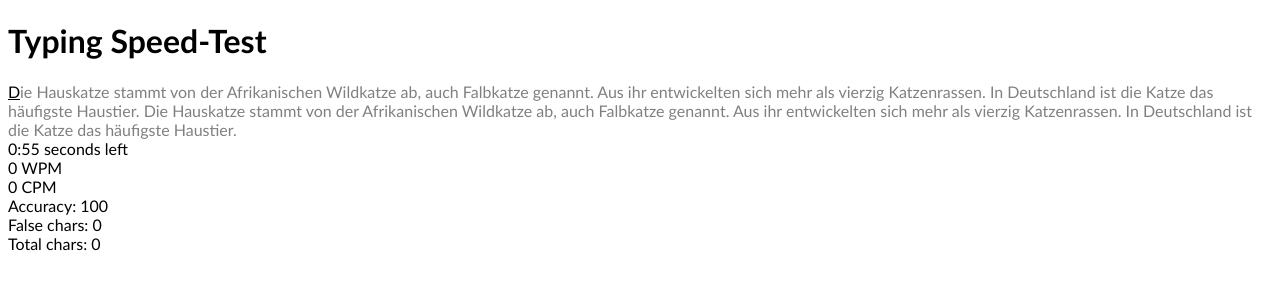
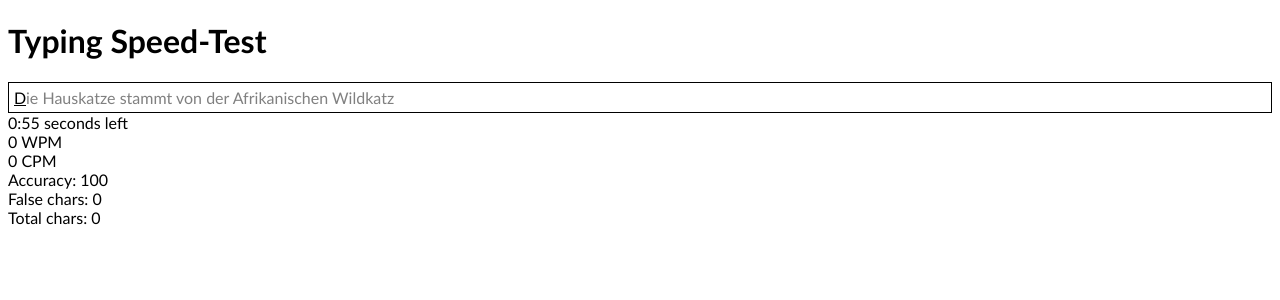
Before and after one commit to Kartoffi/typing-speedtest, a SvelteKit app: page / in a window 1280 px wide. Shown: the top 300 px of the page. Built offline with nearby package versions, Linux system fonts and the light colour scheme.

Commit message:
Implement logic to show only the first row

```diff
--- a/src/routes/+page.svelte
+++ b/src/routes/+page.svelte
@@ -17,12 +17,27 @@
 
     let testOver = $state(false);
     let text = 'Die Hauskatze stammt von der Afrikanischen Wildkatze ab, auch Falbkatze genannt. Aus ihr entwickelten sich mehr als vierzig Katzenrassen. In Deutschland ist die Katze das häufigste Haustier. Die Hauskatze stammt von der Afrikanischen Wildkatze ab, auch Falbkatze genannt. Aus ihr entwickelten sich mehr als vierzig Katzenrassen. In Deutschland ist die Katze das häufigste Haustier.';
-    let textArray = $state(
-        text.split('').map((char): CharInfo => ({ char, typed: false, correct: null }))
-    );
     let tippedText = $state('');
     let currentIndex = $state(0);
     let whitelist = ['Shift'];
+    let currentRow = $state(0);
+
+    const createTextArray = (text: string, maxCharLengthInRow: number) => {
+        let chars = text.split('').map((char): CharInfo => ({ char, typed: false, correct: null }));
+        let rows: CharInfo[][] = [];
+        let row: CharInfo[] = [];
+        chars.forEach((element, index) => {
+            row.push(element);
+            if ((index % maxCharLengthInRow === 0) && index !== 0) {
+                rows.push(row);
+                row = [];
+            }
+        });
+
+        return rows;
+    }
+
+    let textArray = $state(createTextArray(text, 50));
 
 
     const recalcSpeed = () => {
@@ -59,29 +74,38 @@
             return;
         }
 
-        if (currentIndex > text.length) {
+        // Get row length for easier reference
+        let rowLength = textArray[currentRow]?.length || 1;
+
+        // Calculate global char index
+        let globalIndex = currentRow * rowLength + currentIndex;
+        if (globalIndex >= text.length) {
             testOver = true;
             return;
         }
 
-        if ((text.split('')[currentIndex] !== event.key)) {
-            textArray[currentIndex].correct = false;
+        if ((textArray[currentRow][currentIndex].char !== event.key)) {
+            textArray[currentRow][currentIndex].correct = false;
             falseTippedChars += 1;
             currentIndex += 1;
             accuracy = Math.max(0, Math.floor(((correctTippedChars) / (correctTippedChars + falseTippedChars)) * 100));
-            if (currentIndex >= text.length) {
+            if (globalIndex + 1 >= text.length) {
                 testOver = true;
             }
             return;
         }
 
-        textArray[currentIndex].correct = true;
+        textArray[currentRow][currentIndex].correct = true;
         correctTippedChars += 1;
         currentIndex += 1;
         accuracy = Math.max(0, Math.floor(((correctTippedChars) / (correctTippedChars + falseTippedChars)) * 100));
         recalcSpeed();
-
-        if (currentIndex >= text.length) {
+        // If last letter of row, move to next row
+        if (currentIndex >= rowLength) {
+            currentRow += 1;
+            currentIndex = 0;
+        }
+        if (globalIndex + 1 >= text.length) {
             testOver = true;
         }
     };
@@ -92,7 +116,6 @@
         return `${minutes}:${remainingSeconds < 10 ? '0' : ''}${remainingSeconds}`;
     }
 </script>
-
 <h1> Typing Speed-Test </h1>
 <div
     class="text"
@@ -106,7 +129,7 @@
         }
     }}
 >
-    {#each textArray as char, index}
+    {#each textArray[currentRow] as char, index}
         <span
             class="char"
             class:char--current={index === currentIndex}
@@ -122,6 +145,20 @@
 <input type="text" onkeydown={calculate} disabled={testOver} bind:this={inputRef}/>
 {#if testOver}
     <h2> Test Over! </h2>
+    <p>
+        {#each textArray as row}
+            {#each row as char}
+                <span
+                    class="char"
+                    class:char--correct={char.correct === true}
+                    class:char--incorrect={char.correct === false}
+                >
+                    {char.char}
+                </span>
+            {/each}
+            <br/>
+        {/each}
+    </p>
 {/if}
 <div> {wpm} WPM </div>
 <div> {cpm} CPM </div>
@@ -157,4 +194,13 @@
             color: red;
         }
     }
+
+    .text {
+        border: 1px solid black;
+        user-select: none;
+        cursor: text;
+        padding: 5px;
+        text-wrap: pretty;
+        text-align: justify;
+    }
 </style>
```
